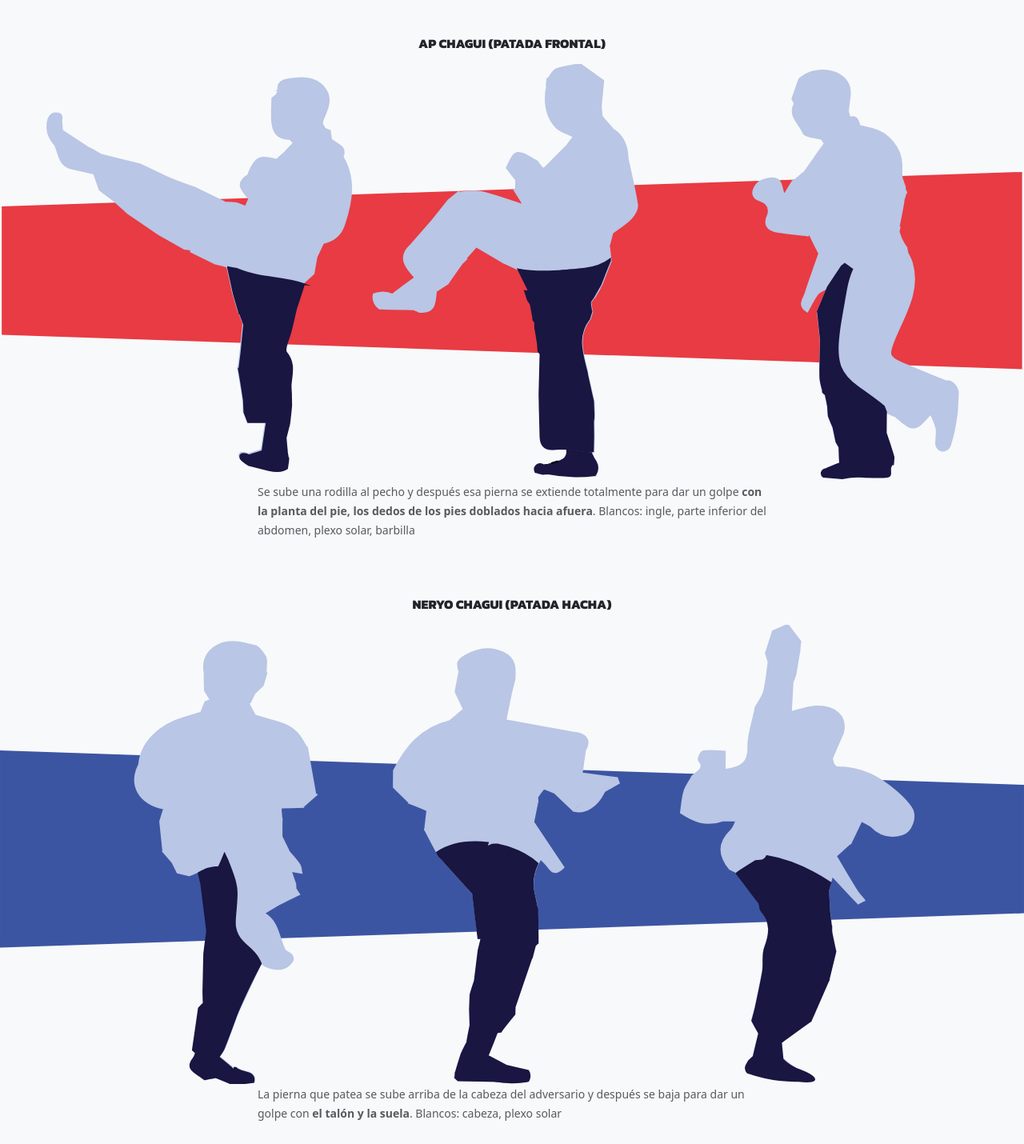
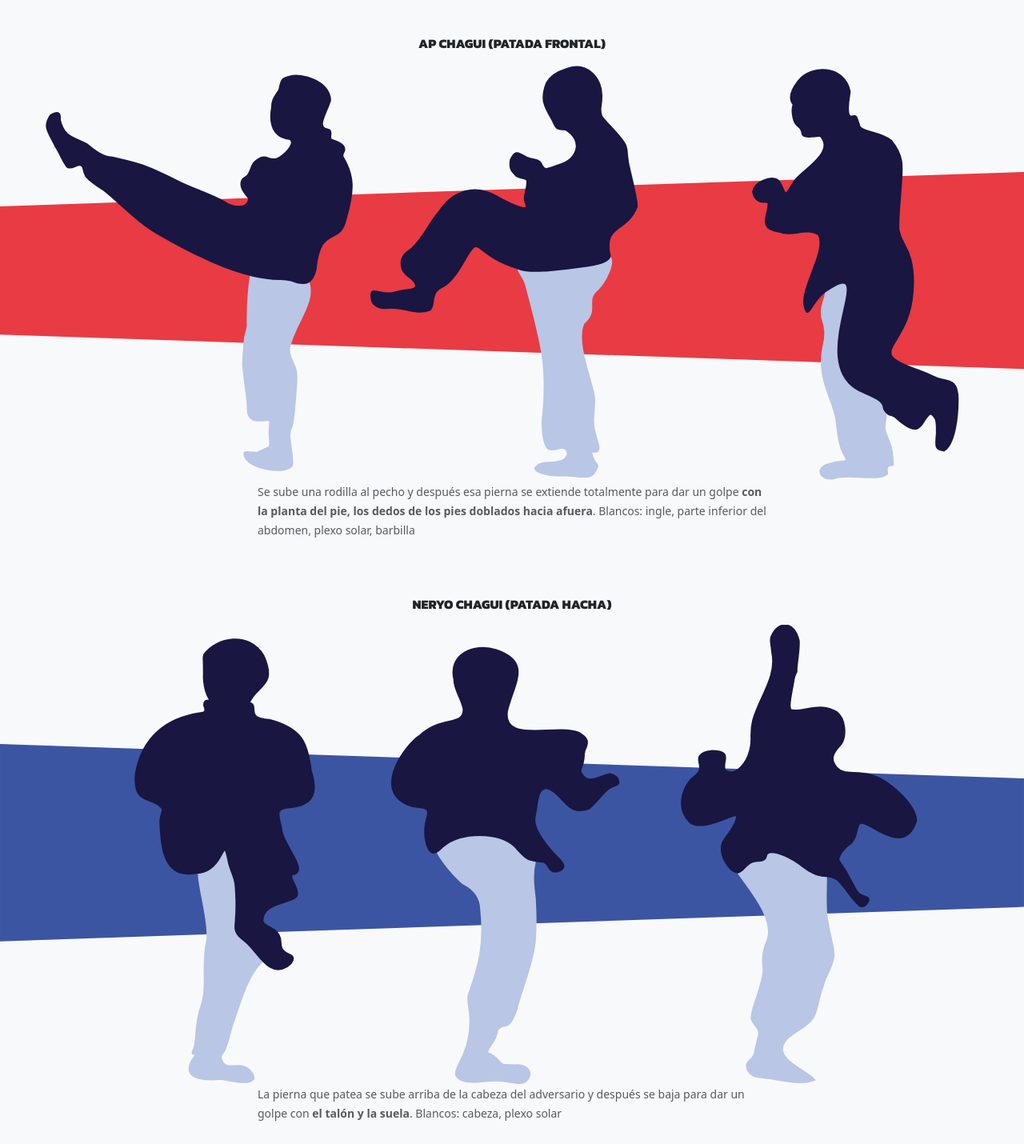
Before and after one commit to taekwond0/clase-16, a plain HTML site: page index.html in a window 1280 px wide. Shown: the part 3098-4528 px from the top of the page at 80% size. Drawn offline with nearby package versions, Linux system fonts and the light colour scheme; a web font is replaced by a local one.

Commit message:
Update index.html

```diff
--- a/index.html
+++ b/index.html
@@ -162,7 +162,7 @@
                 </div>
                 <figure class="my-5">
                     <h6 class="text-center my-3">AP CHAGUI (PATADA FRONTAL)</h6>
-                    <img src="img/chagui-01-ap.svg" class="w-100" />
+                    <img src="img/chagui-01-ap-2.svg" class="w-100" />
                     <div class="container">
                         <div class="row">
                             <div class="col-md-11 mx-auto mb-4">
@@ -175,7 +175,7 @@
                 </figure>
                 <figure class="my-5">
                     <h6 class="text-center my-3">NERYO CHAGUI (PATADA HACHA)</h6>
-                    <img src="img/chagui-04-neryo.svg" class="w-100" />
+                    <img src="img/chagui-04-neryo-2.svg" class="w-100" />
                     <div class="container">
                         <div class="row">
                             <div class="col-md-11 mx-auto mb-4">
@@ -186,7 +186,7 @@
                 </figure>
                 <figure class="my-5">
                     <h6 class="text-center my-3">YOP CHAGUI (PATADA LATERAL)</h6>
-                    <img src="img/chagui-03-yop.svg" class="w-100" />
+                    <img src="img/chagui-03-yop-2.svg" class="w-100" />
                     <div class="container">
                         <div class="row">
                             <div class="col-md-11 mx-auto mb-4">
```
